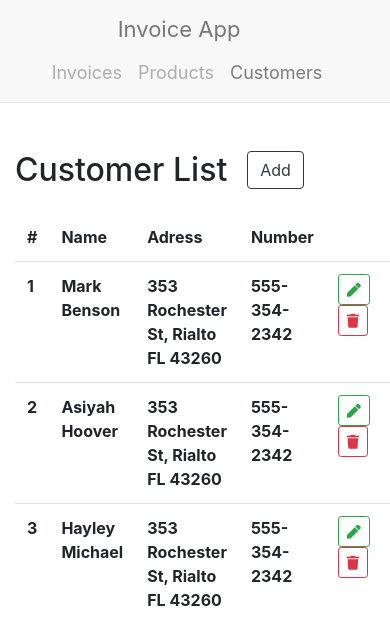
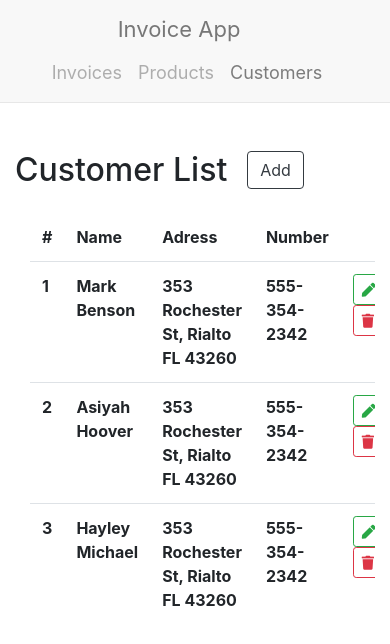
Before and after one commit to fast1sh/invoice-app, a React (Create React App) app: page / in a window 390 px wide. Shown: the top 644 px of the page. Built offline with nearby package versions, Linux system fonts and the light colour scheme.

Commit message:
Responsive styles for table

```diff
--- a/src/components/item-table/item-table.css
+++ b/src/components/item-table/item-table.css
@@ -1,3 +1,7 @@
 .table thead th {
   border: 0;
 }
+
+.table-wrap {
+  overflow-x: auto;
+}
--- a/src/components/item-table/item-table.js
+++ b/src/components/item-table/item-table.js
@@ -1,5 +1,5 @@
 import React from "react";
-import { Table } from "react-bootstrap";
+import { Table, Container, Row, Col } from "react-bootstrap";
 import './item-table.css';
 import { ItemTableHeader, ItemTableBody } from "../item-table-components";
 
@@ -7,14 +7,22 @@ const ItemTable = (props) => {
   const { items, labels, onDeleted, onEdit } = props;
 
   return (
+    <div className="table-wrap">
+      <Container>
+        <Row>
+          <Col>
             <Table>
               <thead>
-        { ItemTableHeader(labels) }
+                {ItemTableHeader(labels)}
               </thead>
               <tbody>
                 <ItemTableBody items={items} onEdit={onEdit} onDeleted={onDeleted} />
               </tbody>
             </Table>
+          </Col>
+        </Row>
+      </Container>
+    </div>
   )
 };
 
```
Lines whose indentation alone changed are shown as unchanged.
